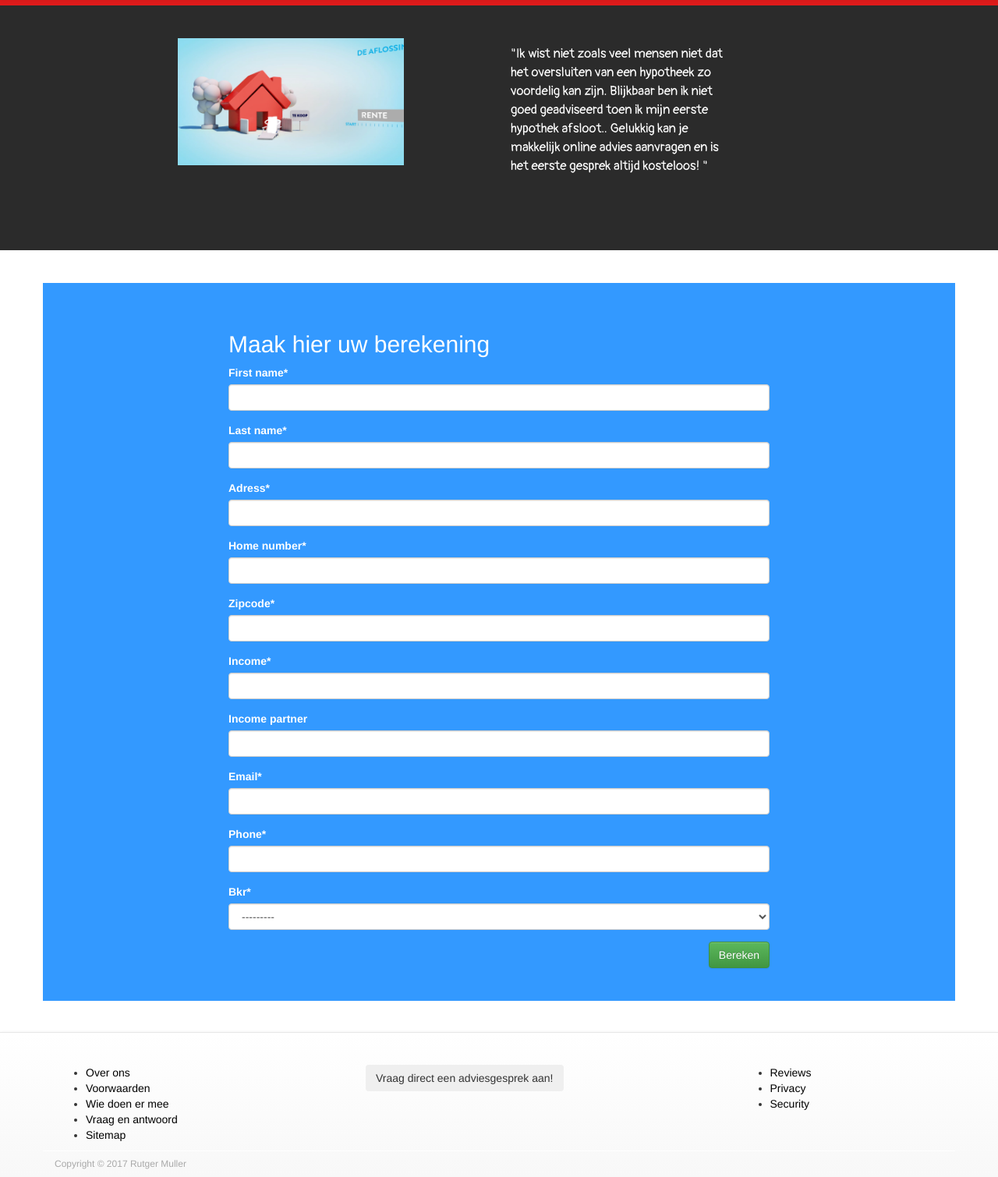
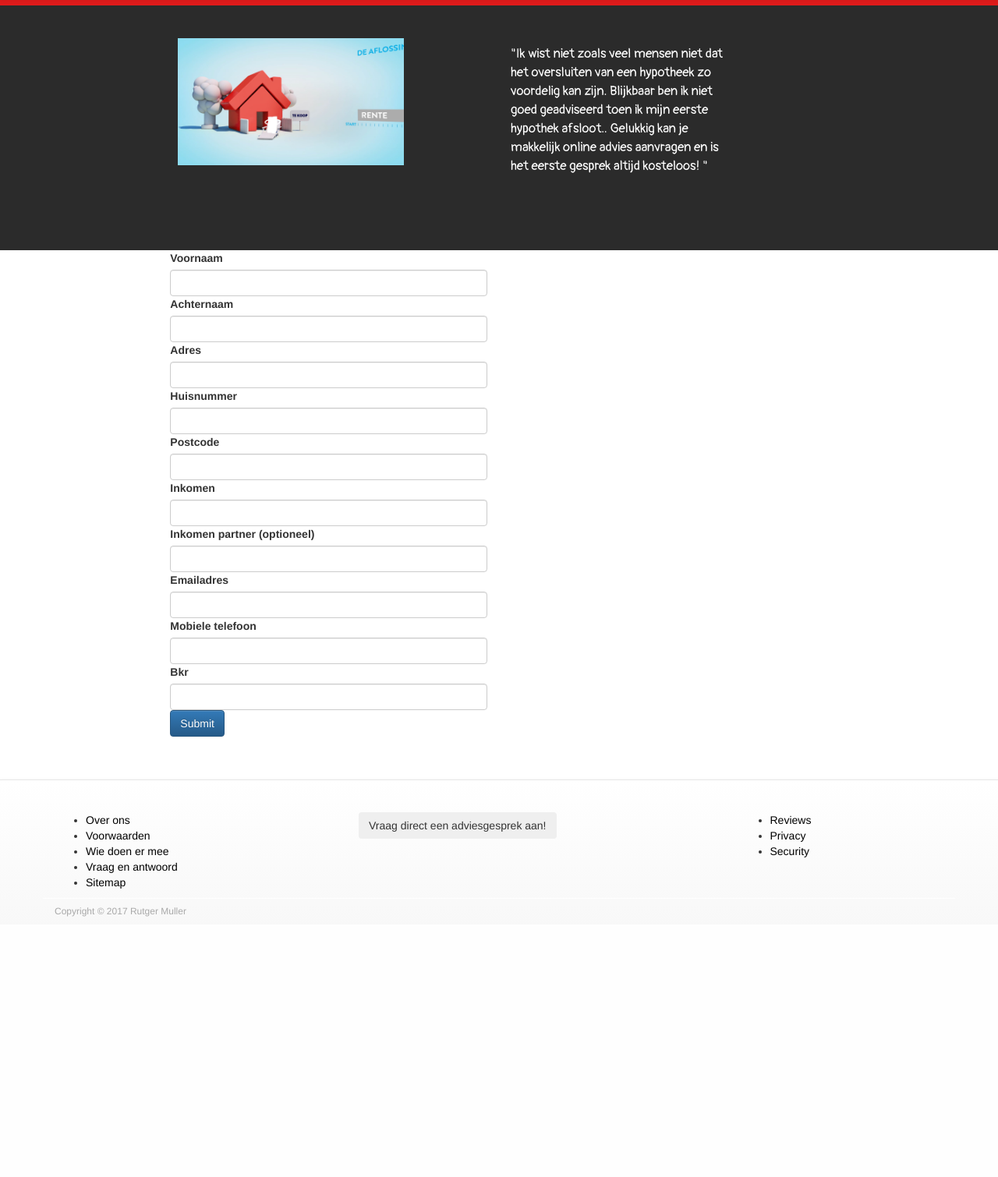
Before and after one commit to ruttekut/oversluit, a Django app: template home/templates/home/berekening.html in a window 1280 px wide. Shown: the part 102-1612 px from the top of the page at 78% size. After the commit the page ends 1278 px from the top, so only its background shows below. Run offline with Django 3.2, Linux system fonts and the light colour scheme; the template is opened without the code that fills it: values that come from a table or form of the project are taken from there, others are empty; some libraries are stand-ins or nearby versions.

Commit message:
Added a form custom. Dont like crispyforms yet. Very nice this way time to style it!

```diff
--- a/home/forms.py
+++ b/home/forms.py
@@ -1,9 +1,10 @@
-from django import forms
+from django.forms import ModelForm
+from django.utils.translation import ugettext_lazy as _
 from .models import Leads
 from crispy_forms.helper import FormHelper
 
 
-class Berekening(forms.ModelForm):
+class Berekening(ModelForm):
     """Form: the calculationForm"""
     helper = FormHelper()
 
@@ -21,3 +22,15 @@ class Berekening(forms.ModelForm):
             'phone',
             'bkr'
         ]
+        labels = {
+            'first_name': _('Voornaam'),
+            'last_name': _('Achternaam'),
+            'adress': _('Adres'),
+            'home_number': _('Huisnummer'),
+            'zipcode': _('Postcode'),
+            'income': _('Inkomen'),
+            'income_partner': _('Inkomen partner (optioneel)'),
+            'email': _('Emailadres'),
+            'phone': _('Mobiele telefoon'),
+
+        }
--- a/home/static/home/css/style.css
+++ b/home/static/home/css/style.css
@@ -99,12 +99,3 @@ The classe below belong to the home page
 }
 
 /*Berekeningform*/
-.btn {
-    float: right;
-}
-.berekenform {
-    padding:3em;
-    margin-top: 3em;
-    color: white;
-    background-color: #3399ff;
-}
--- a/home/templates/home/berekening.html
+++ b/home/templates/home/berekening.html
@@ -6,15 +6,18 @@
 
 {% block body %}
 {% include 'home/nav.html'%}
-<div class="container">
-    <div class="row berekenform">
-        <div class="col-xs-8 col-xs-offset-2 ">
-        <h2>Maak hier uw berekening</h2>
-        <form class="form group " action="{% url 'home:createlead'%}" method="post">
-            {% csrf_token%}
-            {{ form|crispy }}
-            <button class="btn btn-success" type="submit">Bereken</button>
-        </form>
+<div class="containter">
+    <div class="row">
+        <div class="col-md-4 col-md-offset-2">
+            <form class="form-group" method="POST">
+                {% csrf_token %}
+                {% for field in form %}
+                    <label class="" for="id_{{ field.name }}">{{ field.label }}</label>
+                    <input class="form-control">{{field.help_text}}
+                {% endfor %}
+                <input type="submit" value="Submit"  class="btn btn-primary">
+            </form>
+        </div>
     </div>
 </div>
 {% endblock %}
```
Also changed, not shown: 1 other file.
